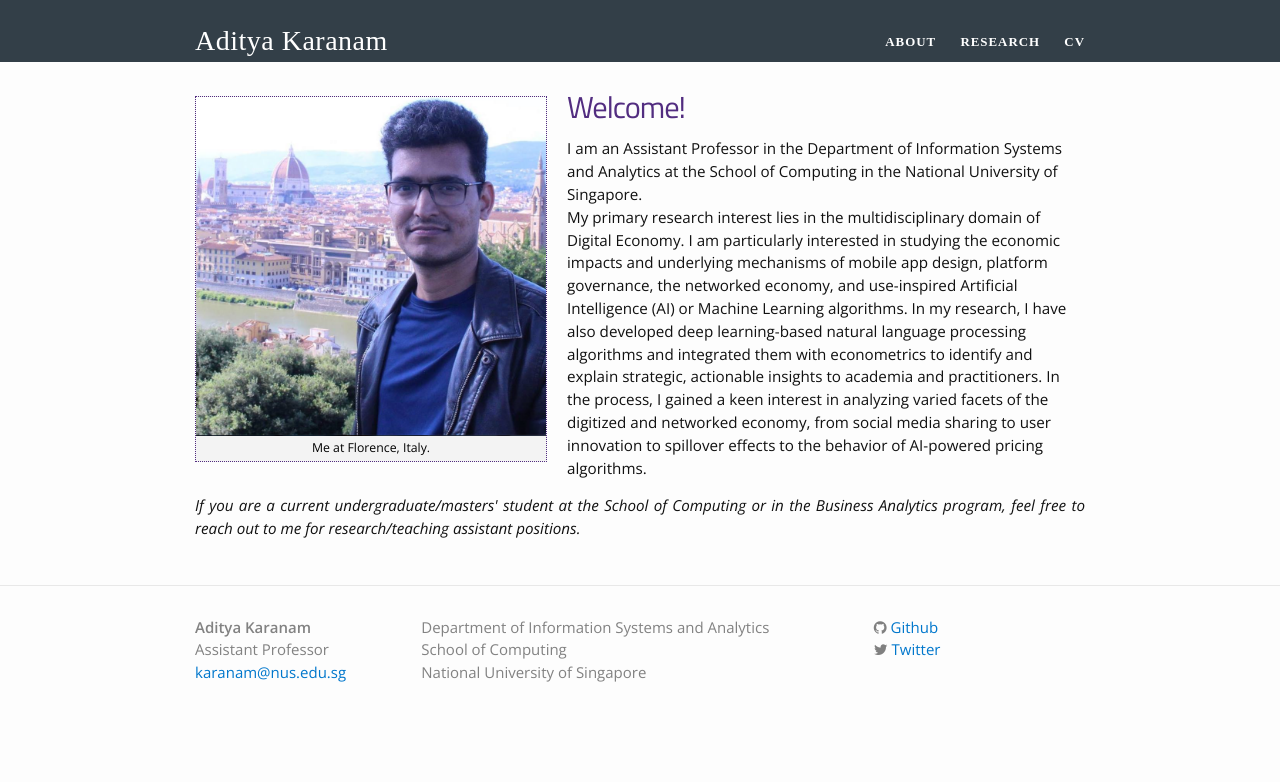
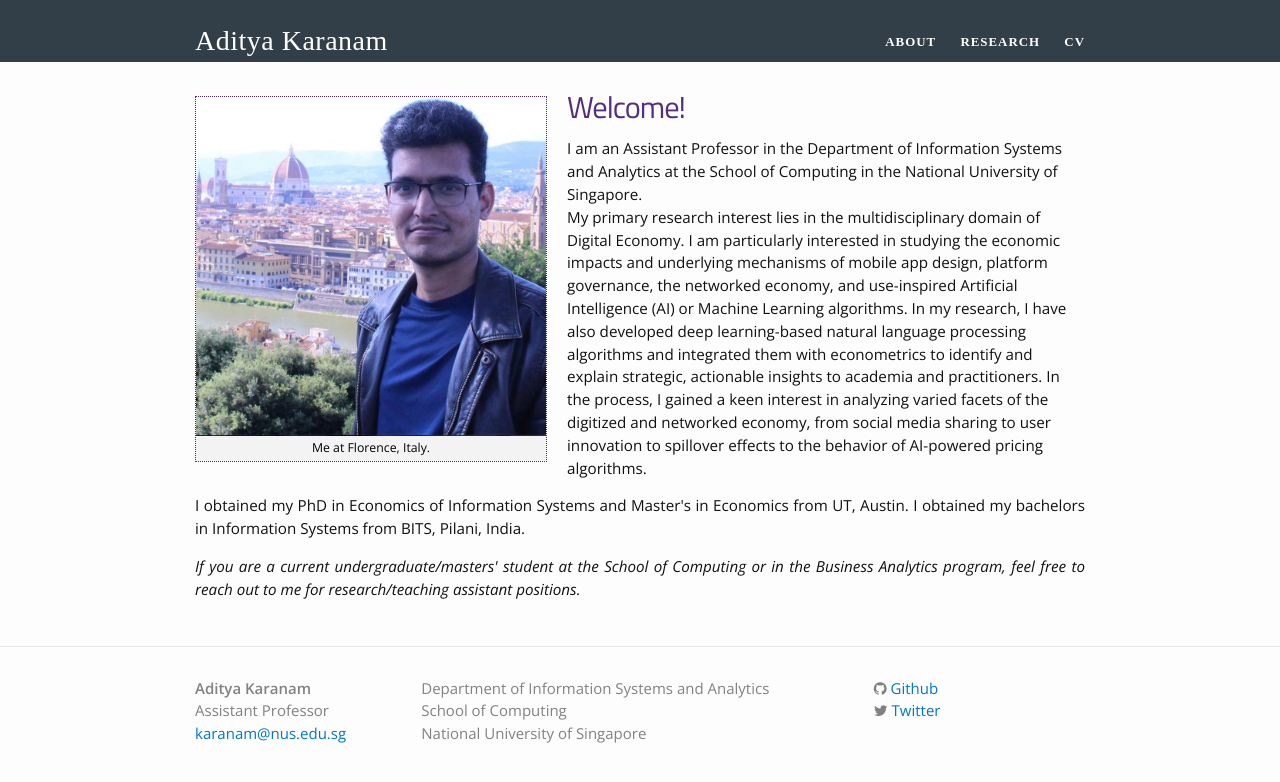
Before and after one commit to askaranam/askaranam.github.io, a Jekyll site: the page built from index.html, in a window 1280 px wide. Shown: the top 782 px of the page. Built offline with Jekyll 4.4.1, drawn with Linux system fonts in a browser that asks for light colours; nearby versions of some CDN libraries; some web fonts are replaced.

Commit message:
Update index.html

```diff
--- a/index.html
+++ b/index.html
@@ -34,8 +34,8 @@ layout: default
 Am greatly interested in building market intelligent programs that can provide actionable insights for product developers. I develop/apply models from Deep Learning, Natural Language Understanding, and Econometrics in my research. </p>
  -->
 
-<p style="text-align: justify;> I obtained my PhD in Economics of Information Systems and Master's in Economics from UT, Austin. I obtained my bachelors in Information Systems from BITS, Pilani, India.</p>
+<p style="text-align: justify;"> I obtained my PhD in Economics of Information Systems and Master's in Economics from UT, Austin. I obtained my bachelors in Information Systems from BITS, Pilani, India.</p>
 
-<p style="text-align: justify;> <em>If you are a current undergraduate/masters' student at the School of Computing or in the Business Analytics program, feel free to reach out to me for research/teaching assistant positions. </em> </p>
+<p style="text-align: justify;"> <em>If you are a current undergraduate/masters' student at the School of Computing or in the Business Analytics program, feel free to reach out to me for research/teaching assistant positions. </em> </p>
 
 </div>
```
